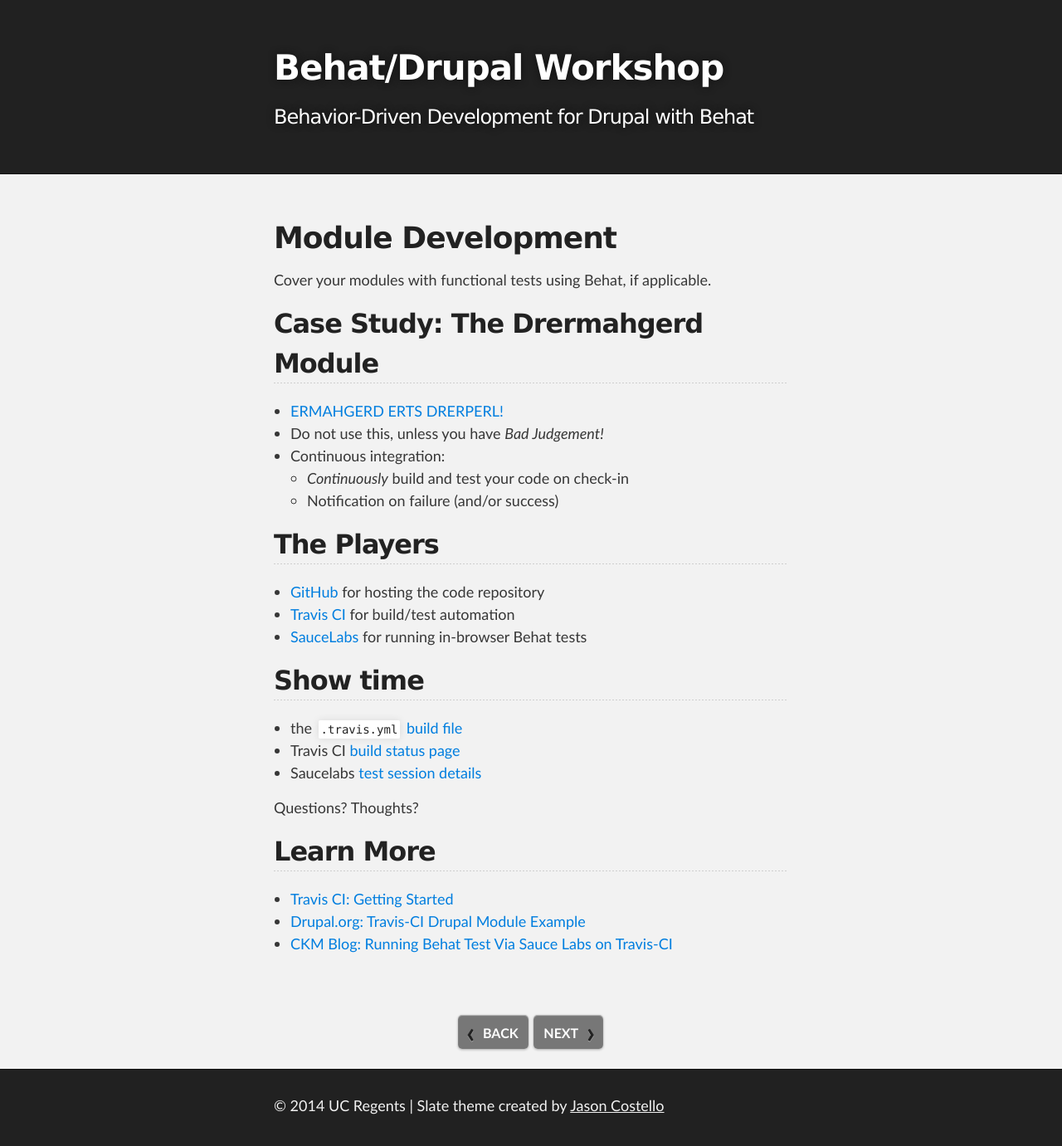
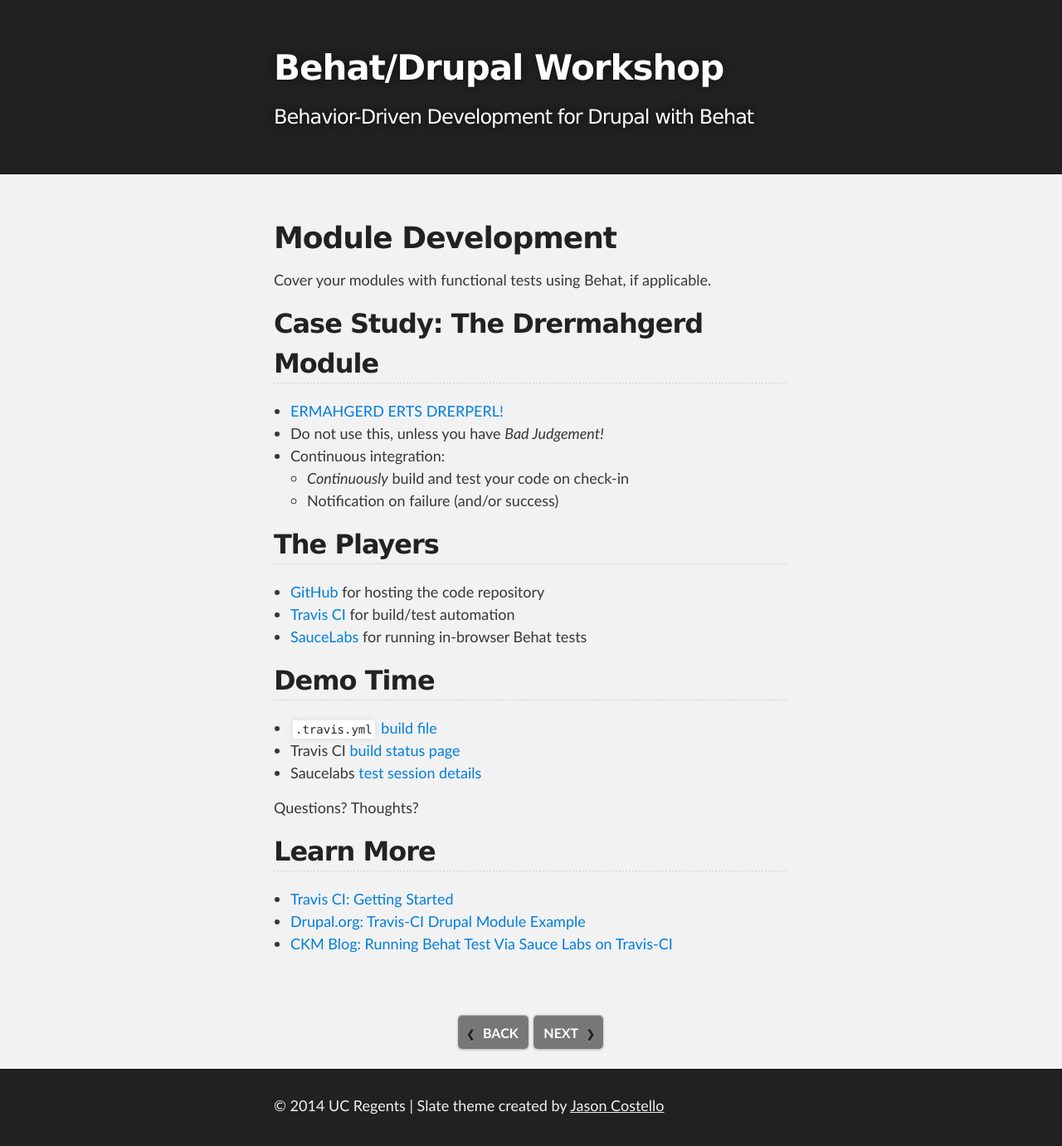
Before and after one commit to stopfstedt/behat-drupal-workshop, a Jekyll site: the page built from module_development.md, in a window 1280 px wide. Shown: the whole page at 83% size. Built offline with Jekyll 4.4.1, drawn with Linux system fonts in a browser that asks for light colours; Markdown is read by kramdown in place of the engine named in the settings.

Commit message:
content tweaks.

```diff
--- a/module_development.md
+++ b/module_development.md
@@ -23,9 +23,9 @@ Cover your modules with functional tests using Behat, if applicable.
 * [SauceLabs](https://saucelabs.com/) for running in-browser Behat tests
 
 
-## Show time
+## Demo Time
 
-* the `.travis.yml` [build file](https://github.com/stopfstedt/drermahgerd/blob/master/.travis.yml)
+* `.travis.yml` [build file](https://github.com/stopfstedt/drermahgerd/blob/master/.travis.yml)
 * Travis CI [build status page](https://travis-ci.org/stopfstedt/drermahgerd/builds/19532025)
 * Saucelabs [test session details](https://saucelabs.com/tests/65ab9910ada54c4e813667addd0e8c90)
 
```
